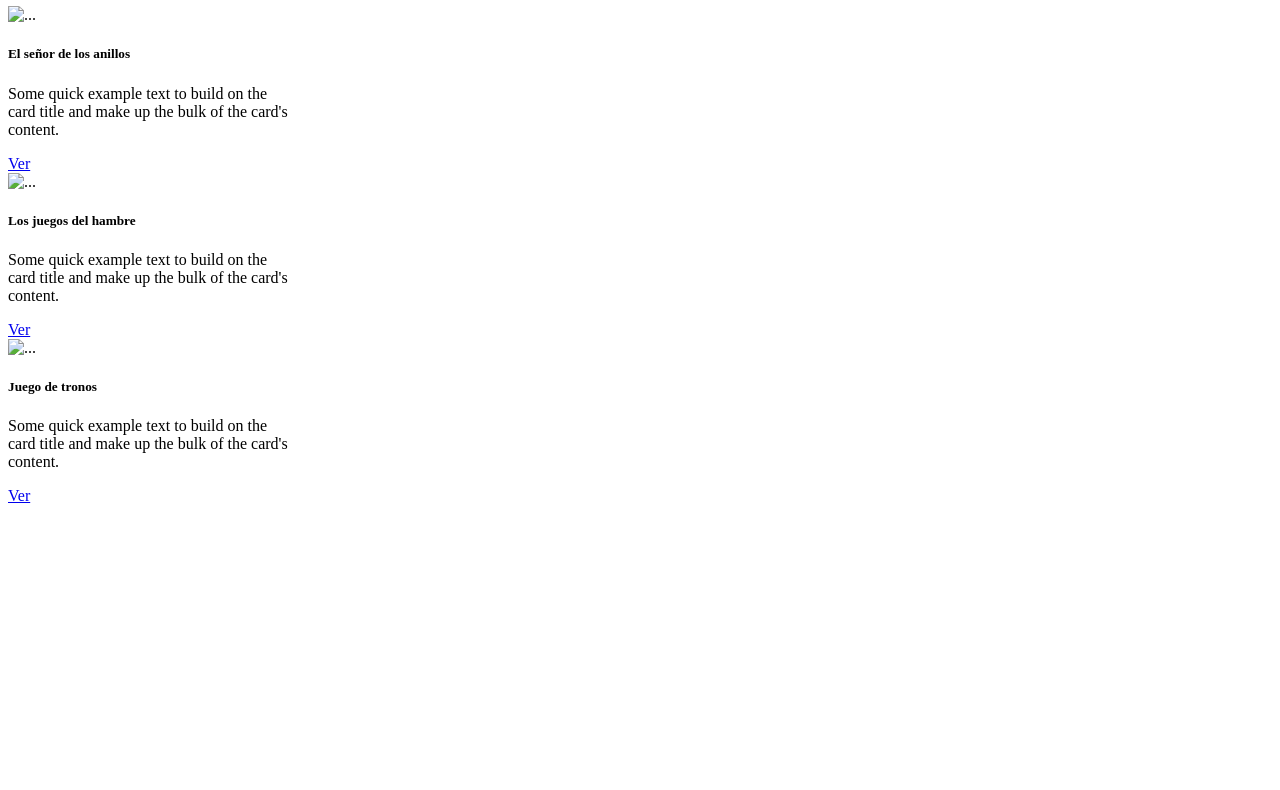
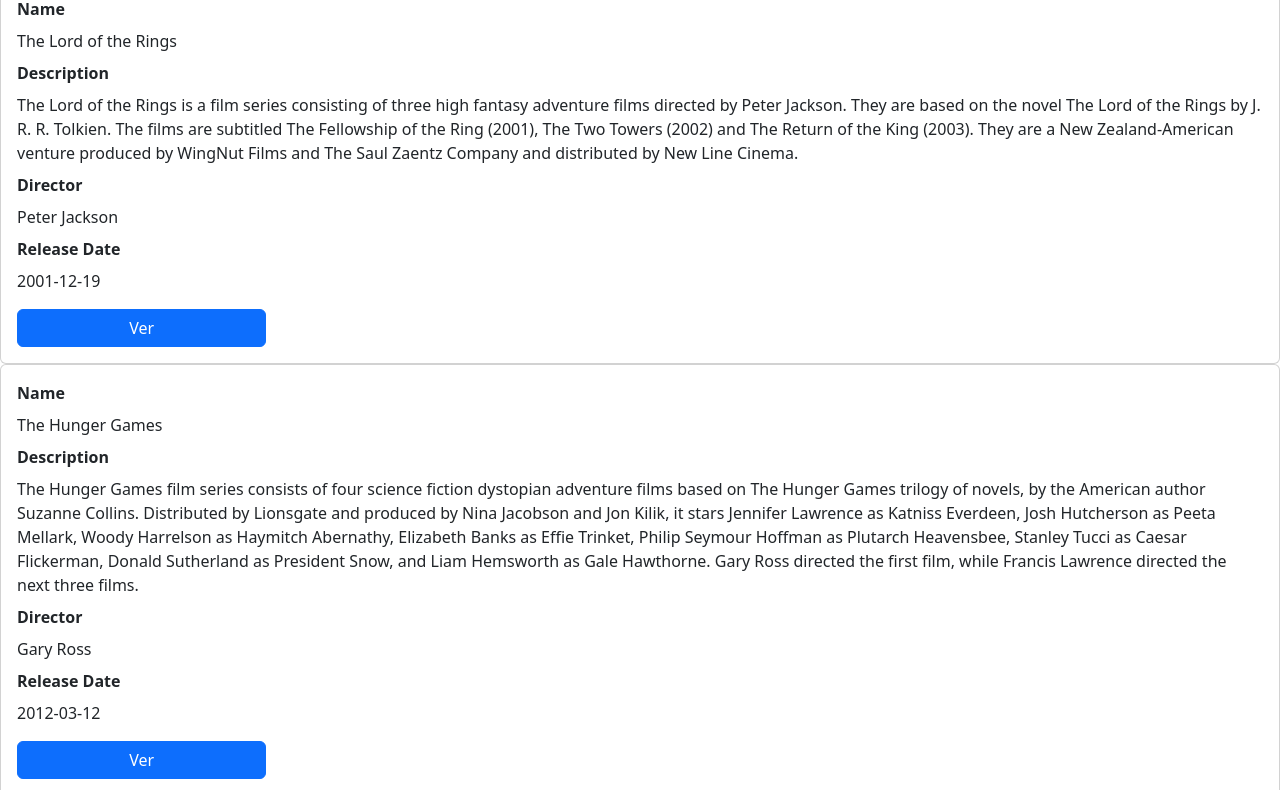
Before and after one commit to DavidLlinares/practica_vuejs_introduccion, a website: page index.html in a window 1280 px wide. Shown: the part 132-922 px from the top of the page. Before the commit the page ends 800 px from the top, so only its background shows below. Drawn offline with nearby package versions, Linux system fonts and the light colour scheme.

Commit message:
practica 11 terminada

```diff
--- a/index.html
+++ b/index.html
@@ -7,6 +7,7 @@
         <meta name="author" content="">
         <meta name="description" content="">
         <meta name="viewport" content="width=device-width, initial-scale=1">
+        <link href="https://cdn.jsdelivr.net/npm/bootstrap@5.3.0-alpha1/dist/css/bootstrap.min.css" rel="stylesheet" integrity="sha384-GLhlTQ8iRABdZLl6O3oVMWSktQOp6b7In1Zl3/Jr59b6EGGoI1aFkw7cmDA6j6gD" crossorigin="anonymous">
     </head>
 
     <body>
@@ -27,39 +28,36 @@
                    - El término <dt> será la propiedad "prompt"
                    - La definición <dd> será la propiedad "value"
             -->
-            <div class="jumbotron">
-                <h1 id="title">Movie List</h1>
-                <div class="card" style="width: 18rem;">
-                    <img src="..." class="card-img-top" alt="...">
-                    <div class="card-body">
-                      <h5 class="card-title">El señor de los anillos</h5>
-                      <p class="card-text">Some quick example text to build on the card title and make up the bulk of the card's content.</p>
-                      <a href="https://en.wikipedia.org/wiki/The_Lord_of_the_Rings_(film_series)" class="btn btn-primary">Ver</a>
-                    </div>
-                  </div>
+
+              <div class="jumbotron">
+                <h1 id="title">{{ col.collection.title }}</h1>
               </div>
 
-              <div class="card" style="width: 18rem;">
-                <img src="..." class="card-img-top" alt="...">
-                <div class="card-body">
-                  <h5 class="card-title">Los juegos del hambre</h5>
-                  <p class="card-text">Some quick example text to build on the card title and make up the bulk of the card's content.</p>
-                  <a href="https://en.wikipedia.org/wiki/The_Hunger_Games_(film_series)" class="btn btn-primary">Ver</a>
+
+
+                <div class="card" v-for="datosCarta in col.collection.items">
+                    <div class="card-body">
+
+                        <dl>
+                            <div v-for="pelicula in datosCarta.data">
+
+                                <dt><p class="card-title">{{ pelicula.prompt }}</p></dt>
+
+                                <dd><p class="card-text">{{ pelicula.value }}</p></dd>
+                            </div>
+                        </dl>
+
+                        <a v-bind:href="datosCarta.href" class="btn btn-primary" style="width: 20%;">Ver</a>
+                    </div>
                 </div>
-              </div>
-            </div>
 
-          <div class="card" style="width: 18rem;">
-            <img src="..." class="card-img-top" alt="...">
-            <div class="card-body">
-              <h5 class="card-title">Juego de tronos</h5>
-              <p class="card-text">Some quick example text to build on the card title and make up the bulk of the card's content.</p>
-              <a href="https://en.wikipedia.org/wiki/Game_of_Thrones" class="btn btn-primary">Ver</a>
-            </div>
-          </div>
-      </div>
         </div>
+
+        <script src="https://cdn.jsdelivr.net/npm/bootstrap@5.2.3/dist/js/bootstrap.bundle.min.js" integrity="sha384-kenU1KFdBIe4zVF0s0G1M5b4hcpxyD9F7jL+jjXkk+Q2h455rYXK/7HAuoJl+0I4" crossorigin="anonymous"></script>
+
         <script src="https://cdn.jsdelivr.net/npm/vue/dist/vue.js"></script>
+
+        <script src="./js/script.js"></script>
     </body>
 
 </html>
```
